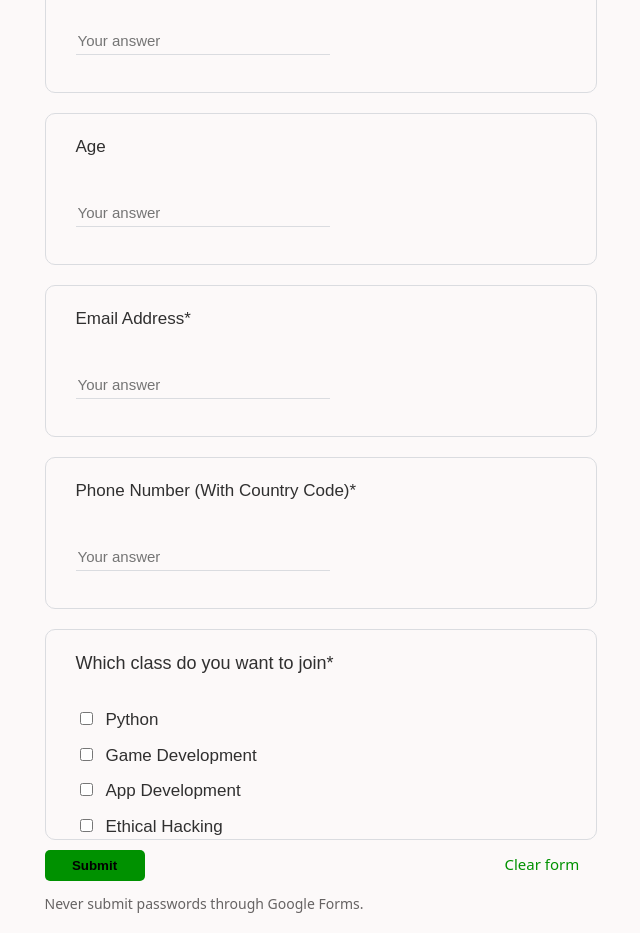
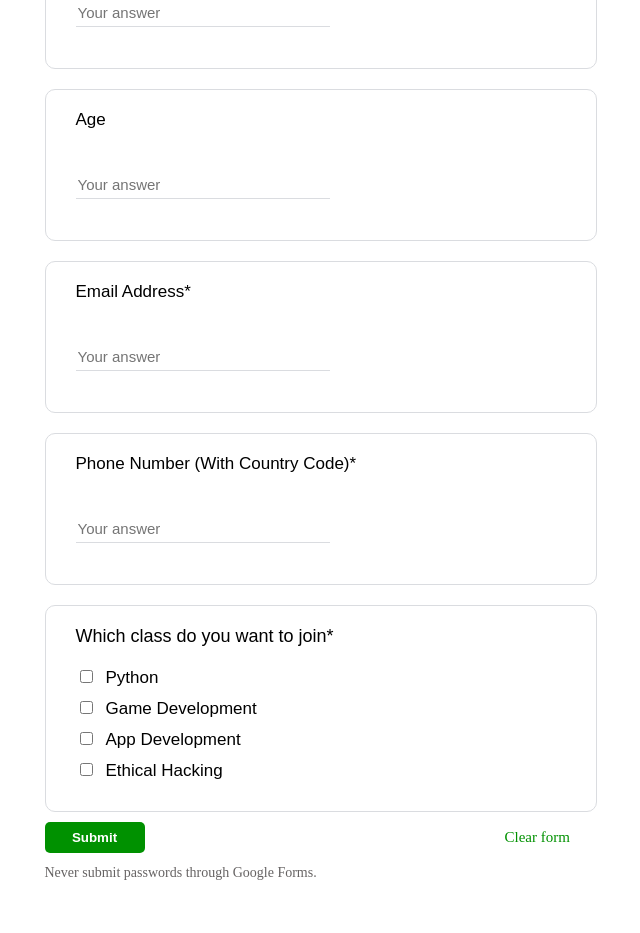
Before and after one commit to fatadde/codex, a React (Vite) app: page /BookClasses in a window 1280 px wide. Shown: the part 640-1573 px from the top of the page, without its empty margins (355-995 px from the left). After the commit the page ends 1540 px from the top, so only its background shows below. Built offline with nearby package versions, Linux system fonts and the light colour scheme.

Commit message:
mistakes

```diff
--- a/src/index.css
+++ b/src/index.css
@@ -1,17 +1,4 @@
-:root {
-  font-family: system-ui, Avenir, Helvetica, Arial, sans-serif;
-  line-height: 1.5;
-  font-weight: 400;
 
-  color-scheme: light dark;
-  color: rgba(17, 17, 17, 0.87);
-  background-color: #fcf9f9;
-
-  font-synthesis: none;
-  text-rendering: optimizeLegibility;
-  -webkit-font-smoothing: antialiased;
-  -moz-osx-font-smoothing: grayscale;
-}
 
 body {
   margin: 0;
@@ -92,7 +79,7 @@ body {
 .navbar ul li a {
   color: white;
   text-decoration: none;
-  font-size: 20px;
+  font-size: 15px;
 }
 
 #checkbox {
@@ -296,6 +283,8 @@ body {
   border-bottom: 1px solid #dadce0;
   padding-top: 50px;
   width: 250px;
+  color: black;
+  font-size: 15px;
 }
 
 .bookclass-page .columns .column form .booking input::placeholder {
@@ -312,7 +301,7 @@ body {
 .bookclass-page .columns .column form .avaliable-course {
   border: 1px solid #dadce0;
   border-radius: 10px;
-  padding: 20px 0px 0px 30px;
+  padding: 20px 0px 30px 30px;
   margin: 20px 0px 10px 0px;
   width: 520px;
 }
@@ -322,7 +311,7 @@ body {
   font-size: 18px;
   font-family: Arial, Helvetica, sans-serif;
   font-weight: 500;
-  padding-bottom: 20px;
+  padding-bottom: 10px;
 }
 
 .bookclass-page .columns .column form .avaliable-course div {
@@ -339,6 +328,7 @@ body {
 .bookclass-page .columns .column form .avaliable-course div input {
   outline: unset;
   background-color: unset;
+  border: 2px solid green;
 }
 
 .bookclass-page .columns .column form .button {
@@ -350,6 +340,7 @@ body {
   border-radius: 5px;
   font-weight: bold;
   cursor: pointer;
+  color: white;
 }
 
 .bookclass-page .columns .column form .clear-form {
```
